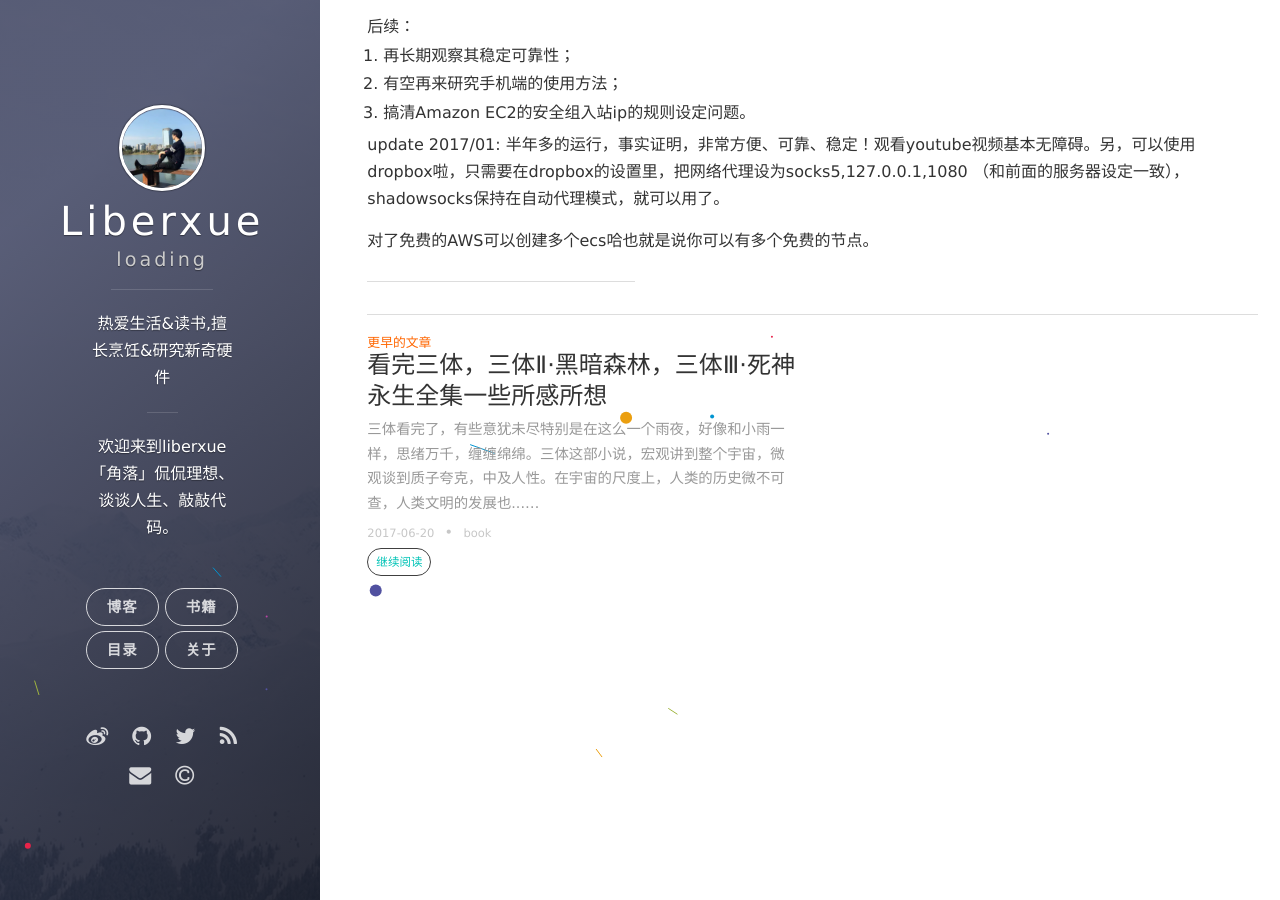
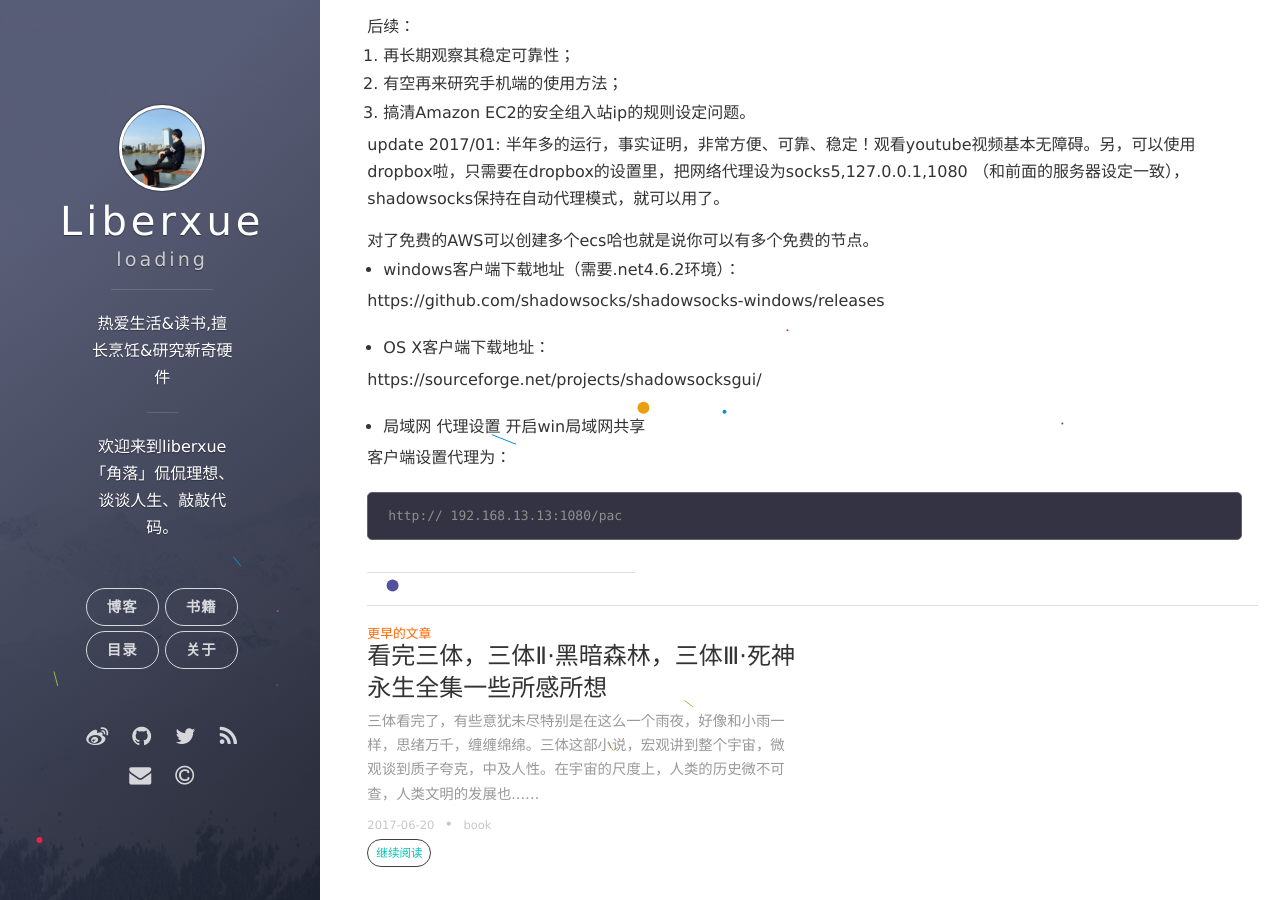
Before and after one commit to qyh214/liberxue.github.io, a Jekyll site: the page built from _posts/ss/2017-06-22-awsss.md, in a window 1280 px wide and 900 px high, scrolled down 1777 px. Built offline with Jekyll 4.4.1, drawn with Linux system fonts in a browser that asks for light colours; nearby versions of some CDN libraries; comment, search, counter and statistics services are not loaded.

Commit message:
Update 2017-06-22-awsss.md

````diff
--- a/_posts/ss/2017-06-22-awsss.md
+++ b/_posts/ss/2017-06-22-awsss.md
@@ -87,3 +87,20 @@ update 2017/01:
 半年多的运行，事实证明，非常方便、可靠、稳定！观看youtube视频基本无障碍。另，可以使用dropbox啦，只需要在dropbox的设置里，把网络代理设为socks5,127.0.0.1,1080 （和前面的服务器设定一致），shadowsocks保持在自动代理模式，就可以用了。
 
 ##### 对了免费的AWS可以创建多个ecs哈也就是说你可以有多个免费的节点。
+
+- windows客户端下载地址（需要.net4.6.2环境）：
+
+https://github.com/shadowsocks/shadowsocks-windows/releases
+
+- OS X客户端下载地址：
+
+https://sourceforge.net/projects/shadowsocksgui/
+
+
+- 局域网 代理设置
+开启win局域网共享
+
+客户端设置代理为：
+```
+http:// 192.168.13.13:1080/pac
+```
````
